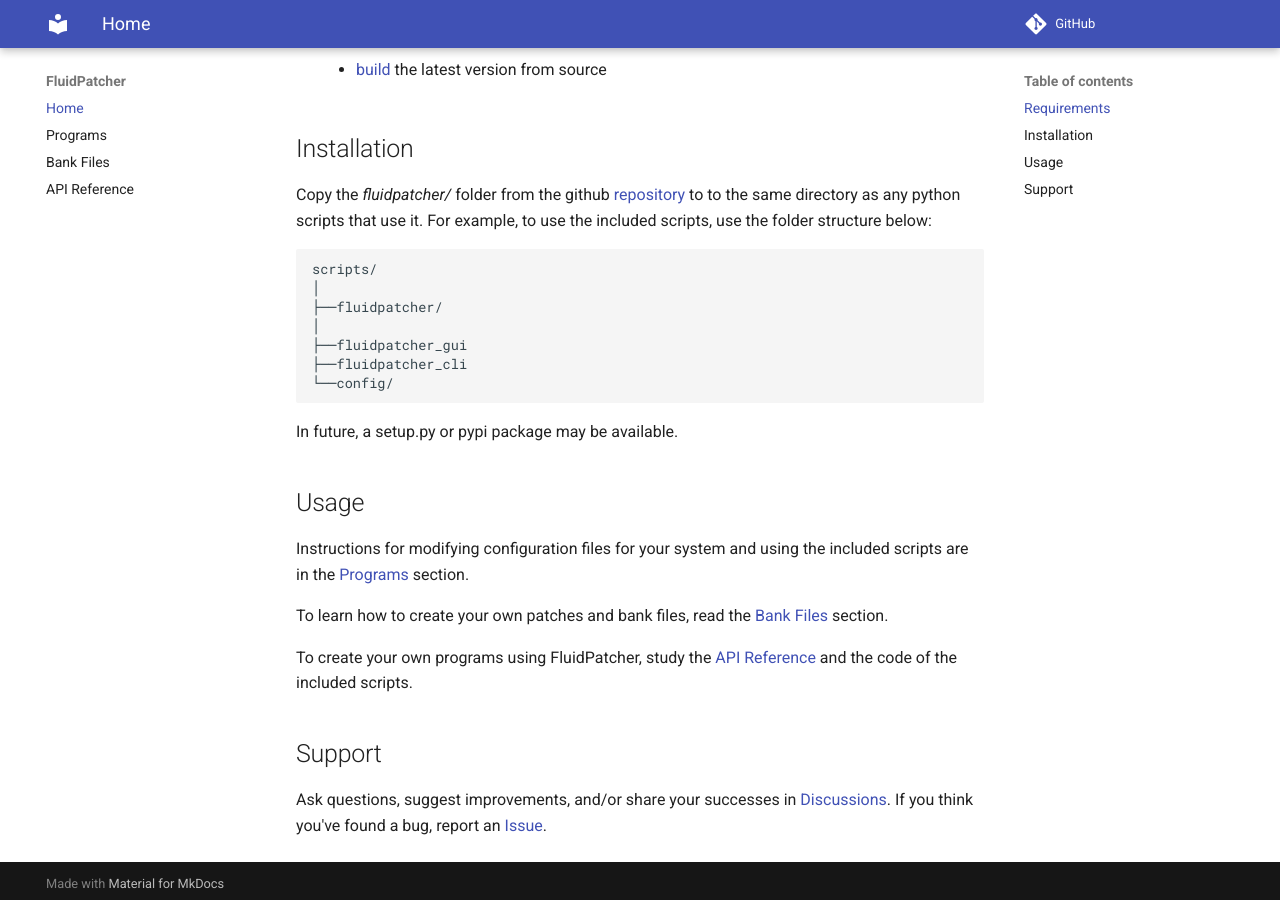
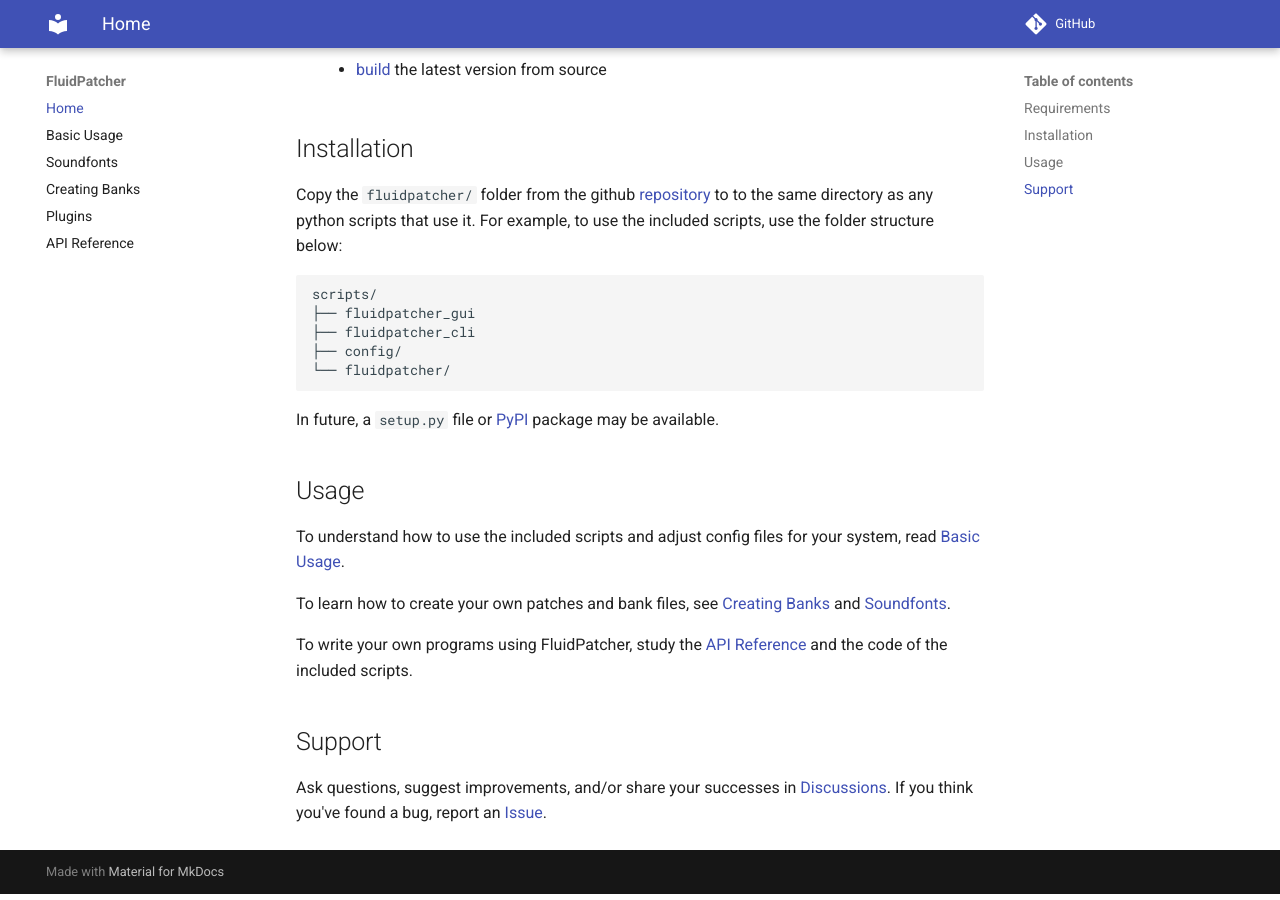
Before and after one commit to GeekFunkLabs/fluidpatcher, an MkDocs documentation site: the page built from docs/README.md, in a window 1280 px wide and 900 px high, scrolled down 837 px. Built offline with MkDocs 1.6.1 and Material for MkDocs 9.7.7, drawn with Linux system fonts in a browser that asks for light colours; comment, search, counter and statistics services are not loaded.

Commit message:
update documentation

````diff
--- a/docs/README.md
+++ b/docs/README.md
@@ -1,6 +1,6 @@
 # FluidPatcher
 
-This package provides a python interface for controlling the versatile, cross-platform, and free [FluidSynth](http://www.fluidsynth.org) software synthesizer. Rather than simply wrapping all the C functions in the FluidSynth API, it provides a higher-level interface for loading and switching between *patches* - groups of settings including:
+This package provides a python interface for controlling the versatile, cross-platform, and free [FluidSynth](fluidsynth.org) software synthesizer. Rather than simply wrapping all the C functions in the FluidSynth API, it provides a higher-level interface for loading and switching between *patches* - groups of settings including:
 
 - soundfonts and presets per channel
 - effect settings
@@ -8,42 +8,38 @@
 - sequencers, arpeggiators, MIDI file players
 - LADSPA effect plugins
 
-Patches are written in YAML format in human-readable and -editable bank files. Bank files can easily be copied and used in FluidPatcher programs written for different platforms and purposes. Two programs are included in the *scripts/* directory of this repository - a command-line synth and a graphical synth/editor. FluidPatcher is the default synth engine used by the [SquishBox](https://www.geekfunklabs.com/products/squishbox) Raspberry Pi-based sound module.
+Patches are written in YAML format in human-readable and -editable bank files. Bank files can easily be copied and used in FluidPatcher programs written for different platforms and purposes. Two programs are included in the `scripts/` directory of this repository - a command-line synth and a graphical synth/editor. FluidPatcher is the default synth engine used by the [SquishBox](geekfunklabs.com/products/squishbox) Raspberry Pi-based sound module.
 
 ## Requirements
 
-- [Python](https://www.python.org/downloads/) >= 3.9
-- [PyYAML](https://pypi.org/project/PyYAML/) python package
-- [WxPython](https://wxpython.org/pages/downloads/) python package (for *fluidpatcher_gui*)
+- [Python](python.org/downloads/) >= 3.9
+- [PyYAML](pypi.org/project/PyYAML/) python package
+- [WxPython](wxpython.org/pages/downloads/) python package (for `fluidpatcher_gui`)
 - FluidSynth >= 2.2.0, can be obtained in various ways depending on platform:
-    - Windows: download latest [release](https://github.com/FluidSynth/fluidsynth/releases) from github
-    - Linux, Mac OS: install using your system's [package manager](https://github.com/FluidSynth/fluidsynth/wiki/Download)
-    - [build](https://github.com/FluidSynth/fluidsynth/wiki/BuildingWithCMake) the latest version from source
+    - Windows: download latest [release](github.com/FluidSynth/fluidsynth/releases) from github
+    - Linux, Mac OS: install using your system's [package manager](github.com/FluidSynth/fluidsynth/wiki/Download)
+    - [build](github.com/FluidSynth/fluidsynth/wiki/BuildingWithCMake) the latest version from source
 
 ## Installation
 
-Copy the *fluidpatcher/* folder from the github [repository](https://github.com/GeekFunkLabs/fluidpatcher) to to the same directory as any python scripts that use it. For example, to use the included scripts, use the folder structure below:
+Copy the `fluidpatcher/` folder from the github [repository](github.com/GeekFunkLabs/fluidpatcher) to to the same directory as any python scripts that use it. For example, to use the included scripts, use the folder structure below:
 
-```
-scripts/
-│
-├──fluidpatcher/
-│
-├──fluidpatcher_gui
-├──fluidpatcher_cli
-└──config/
-```
+	scripts/
+	├── fluidpatcher_gui
+	├── fluidpatcher_cli
+	├── config/
+	└── fluidpatcher/
 
-In future, a setup.py or pypi package may be available.
+In future, a `setup.py` file or [PyPI](pypi.org) package may be available.
 
 ## Usage
 
-Instructions for modifying configuration files for your system and using the included scripts are in the [Programs](programs.md) section.
+To understand how to use the included scripts and adjust config files for your system, read [Basic Usage](basic_usage.md).
 
-To learn how to create your own patches and bank files, read the [Bank Files](bank_files.md) section.
+To learn how to create your own patches and bank files, see [Creating Banks](bank_files.md) and [Soundfonts](soundfonts.md).
 
-To create your own programs using FluidPatcher, study the [API Reference](api_reference.md) and the code of the included scripts.
+To write your own programs using FluidPatcher, study the [API Reference](api_reference.md) and the code of the included scripts.
 
 ## Support
 
-Ask questions, suggest improvements, and/or share your successes in [Discussions](https://github.com/GeekFunkLabs/fluidpatcher/discussions). If you think you've found a bug, report an [Issue](https://github.com/GeekFunkLabs/fluidpatcher/issues).
+Ask questions, suggest improvements, and/or share your successes in [Discussions](github.com/GeekFunkLabs/fluidpatcher/discussions). If you think you've found a bug, report an [Issue](github.com/GeekFunkLabs/fluidpatcher/issues).
--- a/mkdocs.yml
+++ b/mkdocs.yml
@@ -2,8 +2,10 @@
 repo_url: https://github.com/GeekFunkLabs/fluidpatcher
 nav:
 - Home: README.md
-- Programs: programs.md
-- Bank Files: bank_files.md
+- Basic Usage: basic_usage.md
+- Soundfonts: soundfonts.md
+- Creating Banks: bank_files.md
+- Plugins: ladspa_plugins.md
 - API Reference: api_reference.md
 theme:
   name: material
````
Also changed, not shown: docs/basic_usage.md (renamed from docs/programs.md, +3 -4 lines), docs/soundfonts.md (added, +3 -0 lines).
